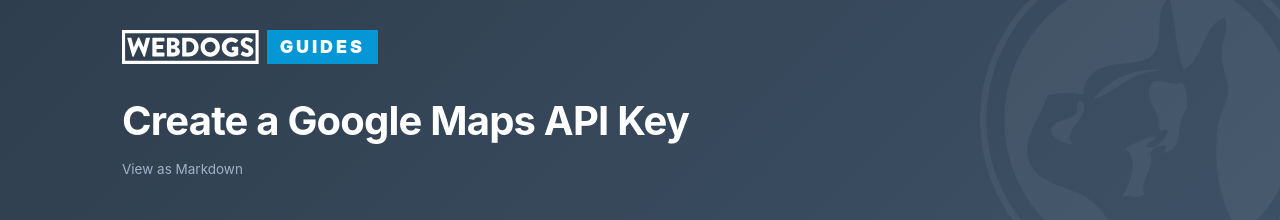
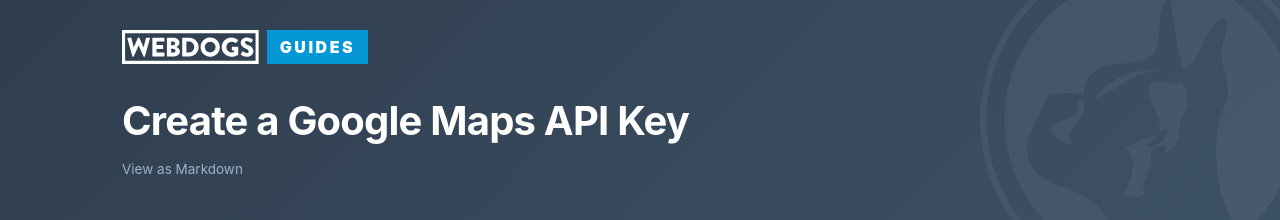
Before and after one commit to theWEBDOGS/guides, a Jekyll site: the page built from google-maps-api-key/google-maps-api-key.md, in a window 1280 px wide. Shown: the top 220 px of the page. Built offline with Jekyll 4.4.1, drawn with Linux system fonts in a browser that asks for light colours; some web fonts are replaced; our own code applies the rules of GitHub Pages for plain Markdown files.

Commit message:
Publish guides (2026-06-24) [generated]

```diff
--- a/assets/css/guides.css
+++ b/assets/css/guides.css
@@ -54,7 +54,7 @@ body.home { background: var(--paper); }
   display: inline-flex; align-items: center; height: 34px;
   margin-left: 8px; padding: 0 13px;
   background: var(--blue); color: #fff;
-  font: 900 18px/1 var(--brand-font); letter-spacing: .16em;
+  font: 900 16px/1 var(--brand-font); letter-spacing: .16em;
 }
 
 /* ---------- home: hero + cards ---------- */
```
